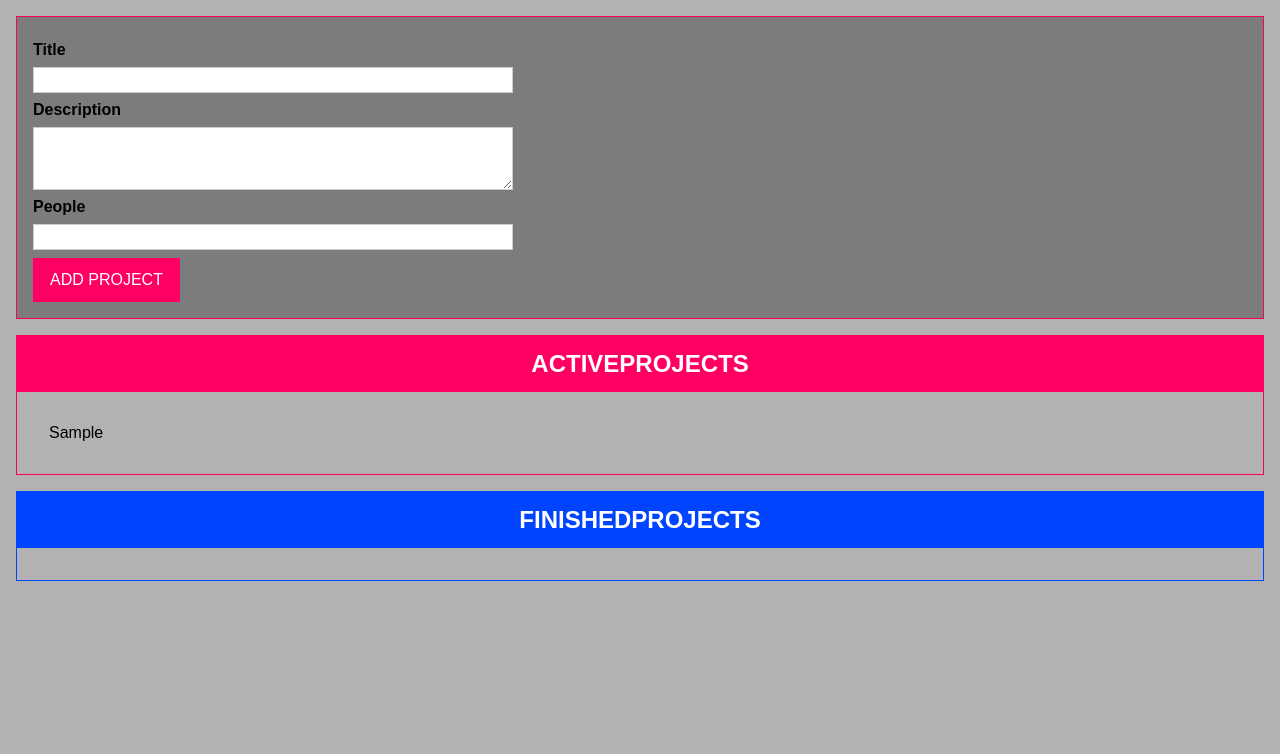
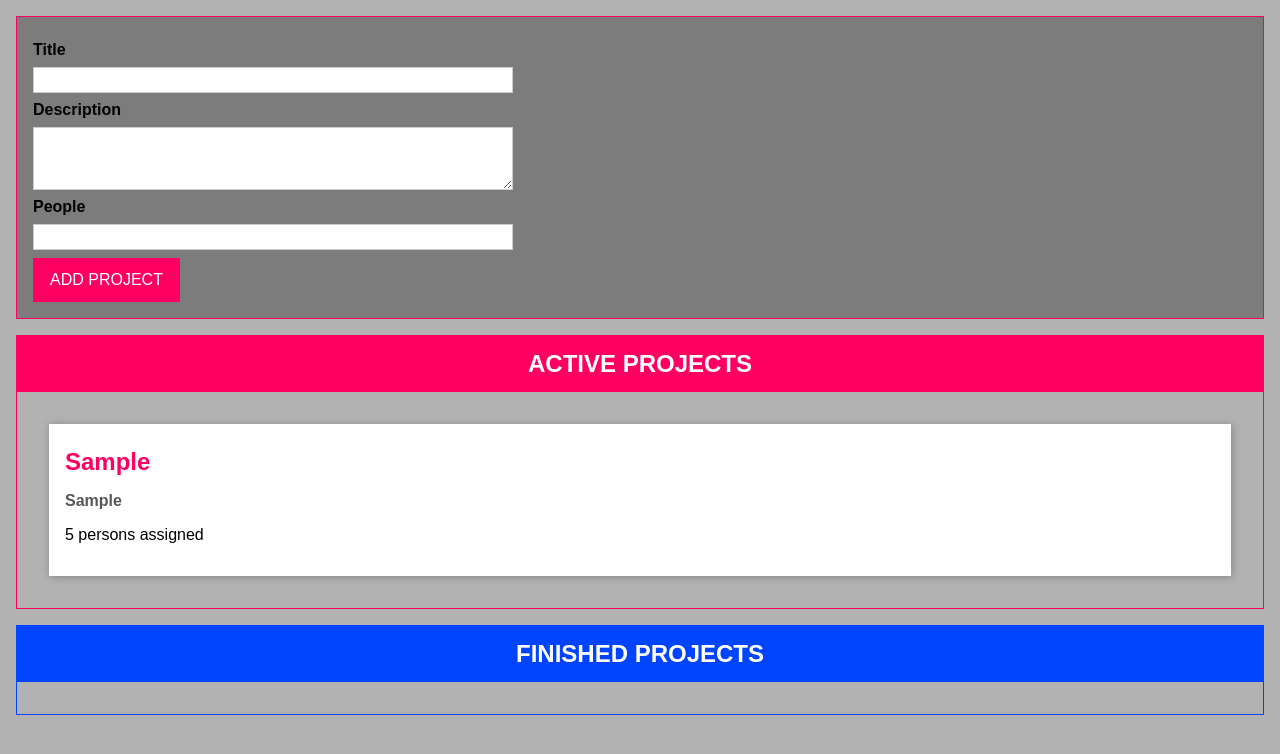
Before and after one commit to jvandy83/typescript-drag-n-drop-project, a website with bundled scripts: page index.html in a window 1280 px wide. Both pictures are taken after typing "Sample", "Sample", "5" into the empty fields and a click on the button "ADD PROJECT". Built offline with nearby package versions, Linux system fonts and the light colour scheme.

Commit message:
add drag-n-drop functionality

```diff
--- a/app.css
+++ b/app.css
@@ -92,6 +92,7 @@ button:active {
   box-shadow: 1px 1px 8px rgba(0, 0, 0, 0.26);
   padding: 1rem;
   margin: 1rem;
+  background: white;
 }
 
 .projects li h2 {
--- a/index.html
+++ b/index.html
@@ -27,7 +27,11 @@
       </form>
     </template>
     <template id="single-project">
-      <li></li>
+      <li>
+        <h2></h2>
+        <h3></h3>
+        <p></p>
+      </li>
     </template>
     <template id="project-list">
       <section class="projects">
--- a/src/app.ts
+++ b/src/app.ts
@@ -1,8 +1,60 @@
-enum ProjectStatus {
-  Active,
-  Finished,
+interface Draggable {
+  dragStartHandler(event: DragEvent): void;
+  dragEndHandler(event: DragEvent): void;
 }
 
+interface DragTarget {
+  dragOverHandler(event: DragEvent): void;
+  dropHandler(event: DragEvent): void;
+  dragLeaveHandler(event: DragEvent): void;
+}
+
+interface Validatable {
+  value: string | number;
+  required?: boolean;
+  minLength?: number;
+  maxLength?: number;
+  min?: number;
+  max?: number;
+}
+function validate(input: Validatable) {
+  let isValid = true;
+  const { value, required, minLength, maxLength, min, max } = input;
+  if (required && typeof value === 'string') {
+    isValid = isValid && value.trim().length !== 0;
+  }
+  if (minLength && typeof value === 'string') {
+    isValid = isValid && value.trim().length >= minLength;
+  }
+  if (maxLength && typeof value === 'string') {
+    isValid = isValid && value.trim().length <= maxLength;
+  }
+  if (min && typeof value === 'number') {
+    isValid = isValid && value >= min;
+  }
+  if (max && typeof value === 'number') {
+    isValid = isValid && value <= max;
+  }
+  return isValid;
+}
+
+// METHOD DECORATOR
+function autobind(_: any, _2: string, descriptor: PropertyDescriptor) {
+  const originalMethod = descriptor.value;
+  const modifiedDescriptor = {
+    congfigurable: true,
+    get() {
+      const boundFn = originalMethod.bind(this);
+      return boundFn;
+    },
+  };
+  return modifiedDescriptor;
+}
+
+enum ProjectStatus {
+  ACTIVE,
+  FINISHED,
+}
 class Project {
   constructor(
     public id: string,
@@ -12,281 +64,279 @@ class Project {
     public status: ProjectStatus
   ) {}
 }
-
-type Listener = (items: Project[]) => void;
-
-class ProjectState {
-  private listeners: Listener[] = [];
+type Listener<T> = (items: T[]) => void;
+class State<T> {
+  protected listeners: Listener<T>[] = [];
+  addListeners(listenerFn: Listener<T>) {
+    this.listeners.push(listenerFn);
+  }
+}
+// SINGLETON CLASS
+class ProjectState extends State<Project> {
   private projects: Project[] = [];
   private static instance: ProjectState;
-
   private constructor() {
-    //...
+    super();
   }
-
   static getInstance() {
     if (this.instance) {
       return this.instance;
+    } else {
+      this.instance = new ProjectState();
+      return this.instance;
     }
-    this.instance = new ProjectState();
-    return this.instance;
   }
-
-  addListener(listenerFn: Listener) {
-    this.listeners.push(listenerFn);
-  }
-  addProject(title: string, desc: string, numOfPeople: number) {
+  addProject(title: string, desc: string, people: number) {
     const newProject = new Project(
       Math.random().toString(),
       title,
       desc,
-      numOfPeople,
-      ProjectStatus.Active
+      people,
+      ProjectStatus.ACTIVE
     );
     this.projects.push(newProject);
     for (const listenerFn of this.listeners) {
       listenerFn(this.projects.slice());
     }
   }
-}
+  moveProject(projectId: string, newStatus: ProjectStatus) {
+    const project = this.projects.find((prj) => prj.id === projectId);
+    project!.status =
+      (project && project.status && project.status !== newStatus, newStatus);
+    this.updateListeners();
+  }
 
-const projectState = ProjectState.getInstance();
-
-interface Validatable {
-  value: string | number;
-  required?: boolean;
-  minLength?: number;
-  maxLength?: number;
-  min?: number;
-  max?: number;
-}
-
-function validate(validatableInput: Validatable) {
-  let isValid = true;
-  const { min, max, minLength, maxLength, required, value } = validatableInput;
-  if (required) {
-    isValid = isValid && value.toString().trim().length !== 0;
-  }
-  if (minLength != null && typeof value === 'string') {
-    isValid = isValid && value.length >= minLength;
-  }
-  if (maxLength != null && typeof value === 'string') {
-    isValid = isValid && value.length <= maxLength;
-  }
-  if (min != null && typeof value === 'number') {
-    isValid = isValid && value >= min;
-  }
-  if (max != null && typeof value === 'number') {
-    isValid = isValid && value <= max;
-  }
-  return isValid;
-}
-
-//////// METHOD DECORATOR ////////
-function autobind(_: object, _2: string, descriptor: PropertyDescriptor) {
-  const originalMethod = descriptor.value;
-  const adjDescriptor: PropertyDescriptor = {
-    configurable: true,
-    get() {
-      const boundFn = originalMethod.bind(this);
-      return boundFn;
-    },
-  };
-  return adjDescriptor;
-}
-//////// METHOD DECORATOR ////////
-
-// Single Project Class
-class SingleProject {
-  templateElement: HTMLTemplateElement;
-  liElement: HTMLLIElement;
-
-  constructor() {
-    this.templateElement = document.getElementById(
-      'single-project'
-    ) as HTMLTemplateElement;
-    // const importedNode = document.importNode(
-    //   this.templateElement.content,
-    //   true
-    // );
-    this.liElement = <HTMLLIElement>this.templateElement.querySelector('li');
+  private updateListeners() {
+    for (const listenerFn of this.listeners) {
+      listenerFn(this.projects.slice());
+    }
   }
 }
-// Single Project Class
+// SINGLETON CLASS
 
-abstract class Component<T extends HTMLDivElement, U extends HTMLElement> {
+// SINGLETON INSTANCE
+const projectState = ProjectState.getInstance();
+// SINGLETON INSTANCE
+
+// BASE CLASS
+abstract class Component<T extends HTMLElement, U extends HTMLElement> {
   templateElement: HTMLTemplateElement;
   hostElement: T;
   element: U;
 
   constructor(
     templateId: string,
-    hostElementId: string,
-    insertAtStart: boolean,
+    hostId: string,
+    insertAt: boolean,
     newElementId?: string
   ) {
-    this.templateElement = <HTMLTemplateElement>(
-      document.getElementById(templateId)
-    );
-    this.hostElement = document.getElementById(hostElementId) as T;
-    const importedNode = document.importNode(
-      this.templateElement.content,
-      true
-    );
-    this.element = importedNode.firstElementChild as U;
-    if (newElementId) {
-      this.element.id = newElementId;
-    }
-    this.attach(insertAtStart);
+    this.templateElement = document.getElementById(
+      templateId
+    ) as HTMLTemplateElement;
+
+    this.hostElement = document.getElementById(hostId) as T;
+
+    const clonedNode = this.templateElement.content.cloneNode(true);
+
+    this.element = clonedNode.firstElementChild as U;
+
+    newElementId && this.element.setAttribute('id', newElementId);
+
+    this.attach(insertAt);
   }
-  private attach(insertAtBeginning: boolean) {
+  attach(insertAtStart: boolean) {
     this.hostElement.insertAdjacentElement(
-      insertAtBeginning ? 'afterbegin' : 'beforeend',
+      insertAtStart ? 'afterbegin' : 'beforeend',
       this.element
     );
   }
-
   abstract configure(): void;
   abstract renderContent(): void;
 }
 
-// ProjectList Class
-class ProjectList extends Component<HTMLDivElement, HTMLElement> {
+class ProjectItem extends Component<HTMLUListElement, HTMLLIElement>
+  implements Draggable {
+  private project: Project;
+
+  get persons() {
+    if (this.project.people === 1) {
+      return ' 1 person';
+    } else {
+      return `${this.project.people} persons`;
+    }
+  }
+  constructor(hostId: string, project: Project) {
+    super('single-project', hostId, false, project.id);
+    this.project = project;
+    this.renderContent();
+    this.configure();
+  }
+
+  @autobind
+  dragStartHandler(event: DragEvent) {
+    event.dataTransfer!.setData('text/plain', this.project.id);
+    event.dataTransfer!.effectAllowed = 'move';
+  }
+  dragEndHandler(_: DragEvent) {
+    console.log('DragEnd');
+  }
+
+  configure() {
+    this.element.setAttribute('draggable', 'true');
+    this.element.addEventListener('dragstart', this.dragStartHandler);
+  }
+  renderContent() {
+    this.element.querySelector('h2')!.textContent = this.project.title;
+    this.element.querySelector('h3')!.textContent = this.project.description;
+    this.element.querySelector('p')!.textContent = this.persons + ' assigned';
+  }
+}
+
+// *** PROJECT LIST CLASS *** //
+class ProjectList extends Component<HTMLDivElement, HTMLElement>
+  implements DragTarget {
   assignedProjects: Project[];
-
   constructor(private type: 'active' | 'finished') {
     super('project-list', 'app', false, `${type}-projects`);
     this.assignedProjects = [];
-
     this.configure();
     this.renderContent();
   }
 
-  private renderProjects() {
-    const listEl = document.getElementById(
-      `${this.type}-projects-list`
-    ) as HTMLUListElement;
-    listEl.innerHTML = '';
-    for (const prjItem of this.assignedProjects) {
-      console.log(prjItem);
-      const listItem = document.createElement('ul');
-      listItem.textContent = prjItem.title;
-      listEl.appendChild(listItem);
-    }
+  @autobind
+  dropHandler(event: DragEvent) {
+    const prjId = event.dataTransfer!.getData('text/plain');
+    projectState.moveProject(
+      prjId,
+      this.type === 'active' ? ProjectStatus.ACTIVE : ProjectStatus.FINISHED
+    );
+  }
+
+  @autobind
+  dragOverHandler(event: DragEvent) {
+    // Check to see if data is attached to our drag event
+    event.dataTransfer &&
+      event.dataTransfer.types[0] === 'text/plain' &&
+      event.preventDefault();
+    this.element.querySelector('ul')!.classList.add('droppable');
+  }
+  @autobind
+  dragLeaveHandler(event: DragEvent) {
+    const listEl = this.element.querySelector('ul')!;
+    listEl.classList.remove('droppable');
   }
 
   configure() {
-    projectState.addListener((projects: Project[]) => {
-      const relevantProjects = projects.filter((proj) => {
+    this.element.addEventListener('dragover', this.dragOverHandler);
+    this.element.addEventListener('dragleave', this.dragLeaveHandler);
+    this.element.addEventListener('drop', this.dropHandler);
+    projectState.addListeners((projects: Project[]) => {
+      console.log(projects);
+      const relevantProject = projects.filter((p) => {
         return this.type === 'active'
-          ? proj.status === ProjectStatus.Active
-          : proj.status === ProjectStatus.Finished;
+          ? p.status === ProjectStatus.ACTIVE
+          : p.status === ProjectStatus.FINISHED;
       });
-
-      this.assignedProjects = relevantProjects;
+      this.assignedProjects = relevantProject;
       this.renderProjects();
     });
   }
 
   renderContent() {
     const listId = `${this.type}-projects-list`;
-    this.element.querySelector('ul')!.id = listId;
+    this.element.querySelector('ul')!.setAttribute('id', listId);
     this.element.querySelector('h2')!.textContent =
-      this.type.toUpperCase() + 'PROJECTS';
+      this.type.toUpperCase() + ' PROJECTS';
+  }
+
+  renderProjects() {
+    const listEl = document.getElementById(`${this.type}-projects-list`)!;
+    listEl.innerHTML = '';
+    for (const prj of this.assignedProjects) {
+      new ProjectItem(this.element.querySelector('ul')!.id, prj);
+    }
   }
 }
-// ProjectInput Class
-class ProjectInput {
-  templateElement: HTMLTemplateElement;
-  hostElement: HTMLDivElement;
-  formElement: HTMLFormElement;
+
+// *** PROJECT INPUT CLASS *** //
+class ProjectInput extends Component<HTMLDivElement, HTMLFormElement> {
   titleInputElement: HTMLInputElement;
   descriptionInputElement: HTMLInputElement;
   peopleInputElement: HTMLInputElement;
   constructor() {
-    this.templateElement = document.getElementById(
-      'project-input'
-    ) as HTMLTemplateElement;
-    this.hostElement = document.getElementById('app') as HTMLDivElement;
-
-    const importedNode = document.importNode(
-      this.templateElement.content,
-      true
-    );
-    this.formElement = importedNode.firstElementChild as HTMLFormElement;
-    this.formElement.id = 'user-input';
-
-    this.titleInputElement = <HTMLInputElement>(
-      this.formElement.querySelector('#title')
-    );
-    this.descriptionInputElement = this.formElement.querySelector(
+    super('project-input', 'app', true, 'user-input');
+    this.titleInputElement = this.element.querySelector(
+      '#title'
+    ) as HTMLInputElement;
+    this.descriptionInputElement = this.element.querySelector(
       '#description'
     ) as HTMLInputElement;
-    this.peopleInputElement = this.formElement.querySelector(
+    this.peopleInputElement = this.element.querySelector(
       '#people'
     ) as HTMLInputElement;
+    this.element.id = 'user-input';
 
     this.configure();
-    this.attach();
   }
-  // ProjectInput Class
+
+  renderContent() {}
+
+  configure() {
+    this.element.addEventListener('submit', this.submitHandler);
+  }
+  @autobind
+  submitHandler(event: Event) {
+    event.preventDefault();
+    const userInput = this.gatherUserInput();
+    if (Array.isArray(userInput)) {
+      const [title, desc, people] = userInput;
+      projectState.addProject(title, desc, people);
+      this.clearInputs();
+    }
+  }
 
   private gatherUserInput(): [string, string, number] | void {
-    const title = this.titleInputElement.value;
-    const people = this.peopleInputElement.value;
-    const description = this.descriptionInputElement.value;
+    const enteredTitle = this.titleInputElement.value;
+    const enteredDescription = this.descriptionInputElement.value;
+    const enteredPeople = this.peopleInputElement.value;
 
-    const titleValidatable: Validatable = {
-      value: title,
+    const validateTitle: Validatable = {
+      value: enteredTitle,
       required: true,
+      minLength: 2,
+      maxLength: 25,
     };
-    const peopleValidatable: Validatable = {
-      value: +people,
+    const validateDescription: Validatable = {
+      value: enteredDescription,
+      required: true,
+      minLength: 5,
+      maxLength: 100,
+    };
+    const validatePeople: Validatable = {
+      value: enteredPeople,
       required: true,
       min: 1,
-    };
-    const descriptionValidatable: Validatable = {
-      value: description,
-      required: true,
-      minLength: 5,
+      max: 10,
     };
     if (
-      !validate(titleValidatable) ||
-      !validate(descriptionValidatable) ||
-      !validate(peopleValidatable)
+      validate(validateTitle) &&
+      validate(validateDescription) &&
+      validate(validatePeople)
     ) {
-      alert('invalid input, please try again.');
+      return [enteredTitle, enteredDescription, +enteredPeople];
+    } else {
+      alert('Invalid input, please try again!');
       return;
     }
-    return [title, description, parseFloat(people)];
   }
 
-  @autobind
-  private submitHandler(event: Event) {
-    event && event.preventDefault();
-    const userInput = this.gatherUserInput();
-    if (Array.isArray(userInput)) {
-      const [title, description, people] = userInput;
-      projectState.addProject(title, description, people);
-      this.clear();
-    }
-    return;
-  }
-
-  private clear() {
+  private clearInputs() {
     this.titleInputElement.value = '';
+    this.descriptionInputElement.value = '';
     this.peopleInputElement.value = '';
-    this.descriptionInputElement.value = '';
-  }
-
-  private configure() {
-    this.formElement.addEventListener('submit', this.submitHandler);
-  }
-  private attach() {
-    this.hostElement.insertAdjacentElement('afterbegin', this.formElement);
   }
 }
 
-const project = new ProjectInput();
+const prjInput = new ProjectInput();
 const activePrjList = new ProjectList('active');
-const finshedPrjList = new ProjectList('finished');
+const finishedPrjList = new ProjectList('finished');
```
Also changed, not shown: tsconfig.json (+4 -4 lines), dist/app.js, 1 other file.
